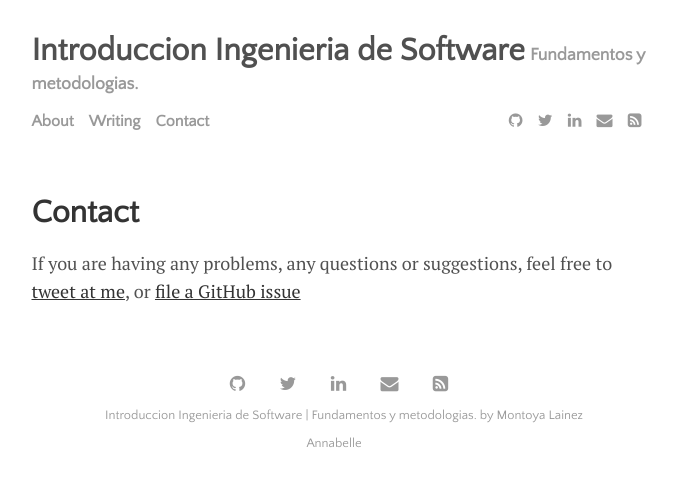
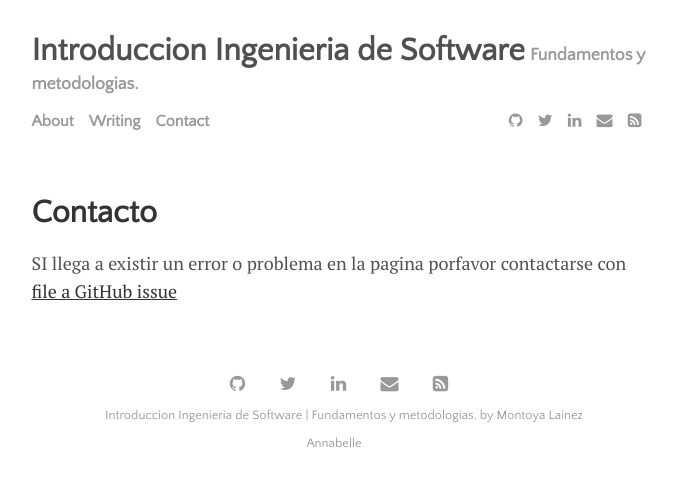
Before and after one commit to Anna-Montoya2020/Ingenieria-de-Software-Proyecto, a Jekyll site: the page built from menu/contact.md, in a window 1280 px wide. Shown: the top 486 px of the page, without its empty margins (301-978 px from the left). Built offline with Jekyll 4.4.1, drawn with Linux system fonts in a browser that asks for light colours.

Commit message:
Update contact.md

```diff
--- a/menu/contact.md
+++ b/menu/contact.md
@@ -1,6 +1,6 @@
 ---
 layout: page
-title: Contact
+title: Contacto
 ---
 
-If you are having any problems, any questions or suggestions, feel free to [tweet at me](), or [file a GitHub issue](https://github.com/lenpaul/lagrange/issues/new)
+SI llega a existir un error o problema en la pagina porfavor contactarse con  [file a GitHub issue](https://github.com/ Anna-Montoya2020/lagrange/issues/new)
```
